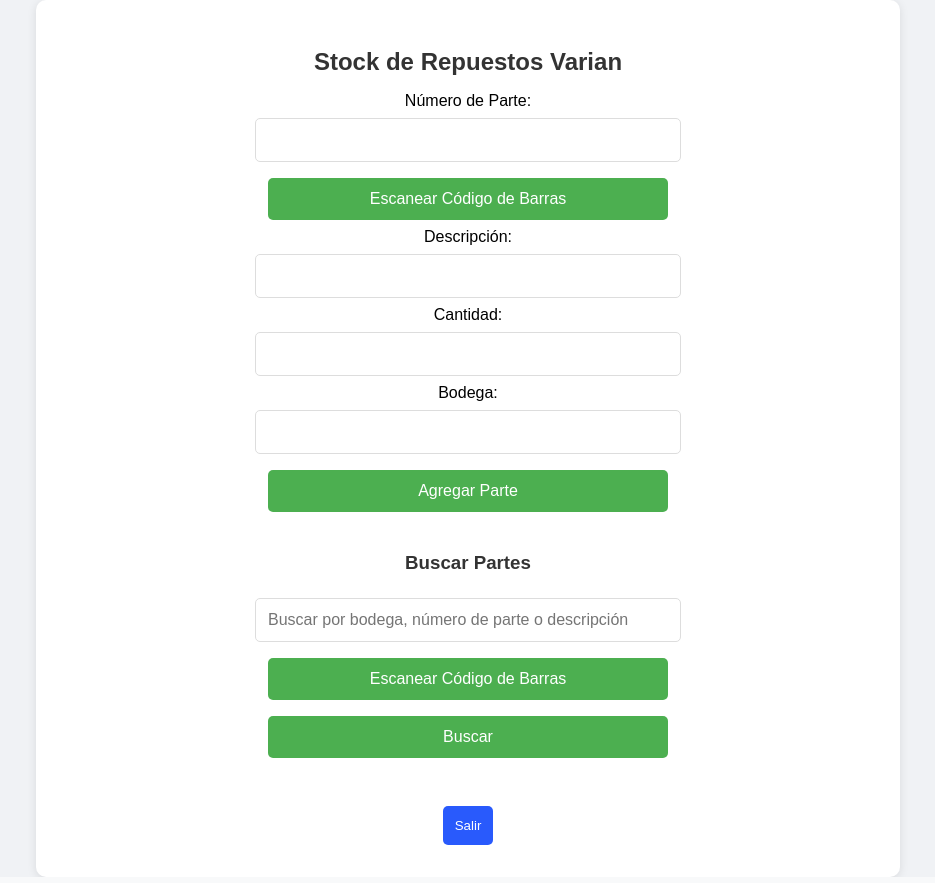
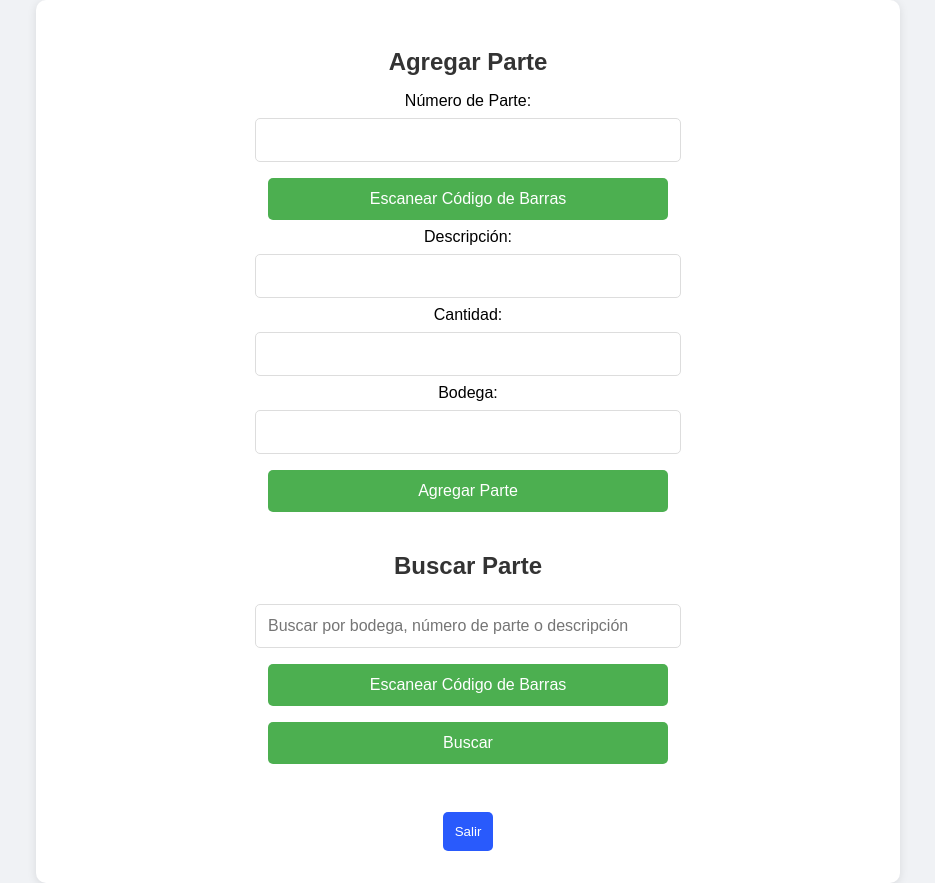
Before and after one commit to dgutierrezv/appvarian, a FastAPI app: page /stock in a window 1280 px wide. Shown: the whole page, without its empty margins (172-1107 px from the left). Run offline with FastAPI, Linux system fonts and the light colour scheme; the visitor is signed in with stand-in values (Sample User, id 1); some libraries are stand-ins or nearby versions.

Commit message:
COMMIT CON AJUSTES DE HTML

```diff
--- a/requirements.txt
+++ b/requirements.txt
@@ -34,6 +34,7 @@
 typer==0.12.3
 typing_extensions==4.12.2
 ujson==5.10.0
+urllib3==2.2.2
 uvicorn==0.30.1
 watchfiles==0.22.0
 websockets==12.0
--- a/templates/login.html
+++ b/templates/login.html
@@ -3,7 +3,7 @@
 <head>
     <meta charset="UTF-8">
     <meta name="viewport" content="width=device-width, initial-scale=1.0">
-    <title>Login</title>
+    <title>Stock Varian</title>
     <link rel="stylesheet" href="/static/css/styles.css">
     <link rel="icon" type="image/x-icon" href="/static/favicon.ico">
     <style>
--- a/templates/stock.html
+++ b/templates/stock.html
@@ -9,7 +9,7 @@
 </head>
 <body>
     <div class="container">
-        <h2>Stock de Repuestos Varian</h2>
+        <h2>Agregar Parte</h2>
         <form method="post" action="/add_part" class="form">
             <label for="part_number">Número de Parte:</label>
             <input type="text" id="part_number" name="part_number" required>
@@ -22,7 +22,7 @@
             <input type="text" id="warehouse" name="warehouse" required>
             <button type="submit">Agregar Parte</button>
         </form>
-        <h3>Buscar Partes</h3>
+        <h2>Buscar Parte</h2>
         <form method="post" action="/search" class="form">
             <input type="text" id="search_query" name="form_query" placeholder="Buscar por bodega, número de parte o descripción" required>
             <button type="button" id="start-scan-search">Escanear Código de Barras</button>
```
